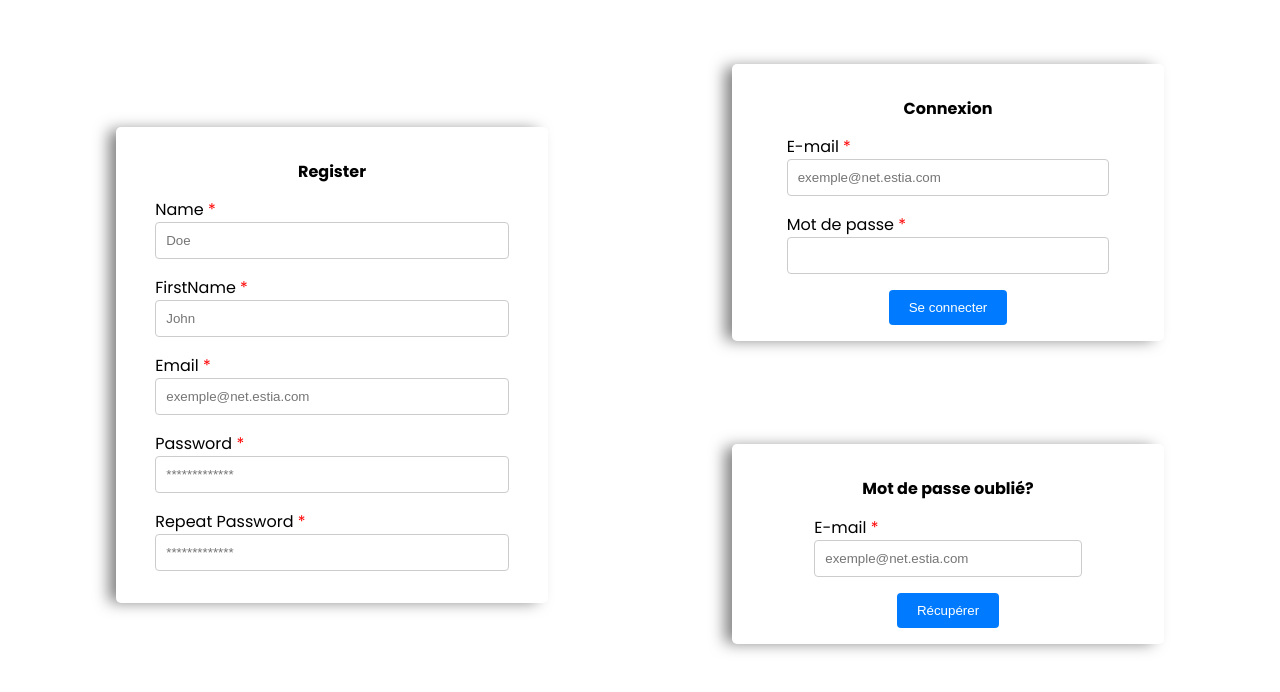
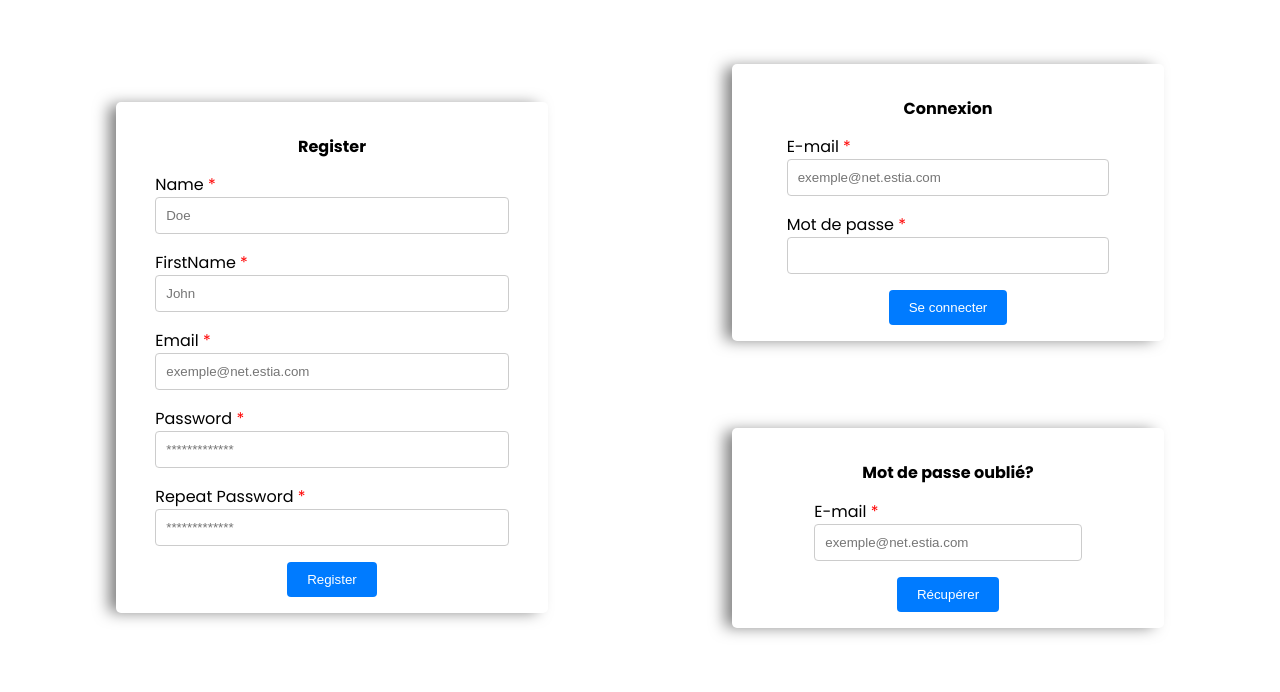
Before and after one commit to Varask/Estia_integration_project, a PHP site: page /pages/login.html in a window 1280 px wide. Shown: the top 692 px of the page. Run offline with PHP 8.4, Linux system fonts and the light colour scheme.

Commit message:
Fix transition property typo and adjust grid gap in main.css, add register button in login.html

```diff
--- a/CSS/main.css
+++ b/CSS/main.css
@@ -34,7 +34,7 @@ button[type="submit"] {
     padding: 10px 20px;
     border-radius: 4px;
     cursor: pointer;
-    transition: background-color 0.3s ease;
+    transitiANn: background-color 0.3s ease;
     margin: 0 auto;
     display: block;
     margin-top: 2px;
@@ -71,7 +71,7 @@ button[type="submit"]:hover {
     display: grid;
     grid-template-columns: repeat(1, 1fr);
     grid-template-rows: repeat(2, 1fr);
-    grid-gap: 4em;
+    grid-gap: 3em;
     margin-top: 1em;
 }
 .grid2b1{
--- a/pages/login.html
+++ b/pages/login.html
@@ -37,6 +37,7 @@
           <label for="confirmation_password">Repeat Password <span>*</span></label>
           <input type="password" id="confirmation_password" required placeholder="*************">
         </div>
+        <button type="submit">Register</button>
       </form>
     </section>
     <section class="grid1b2 verticalCenter">
```
